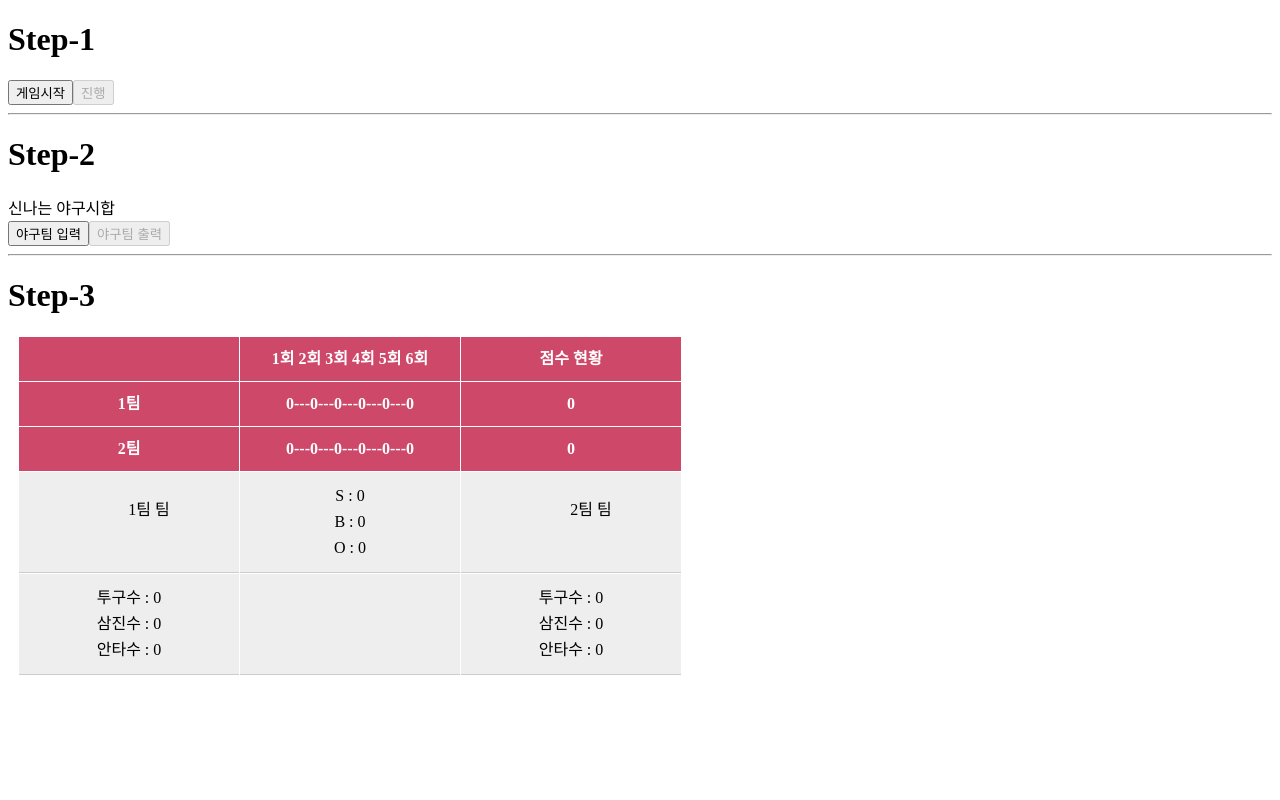
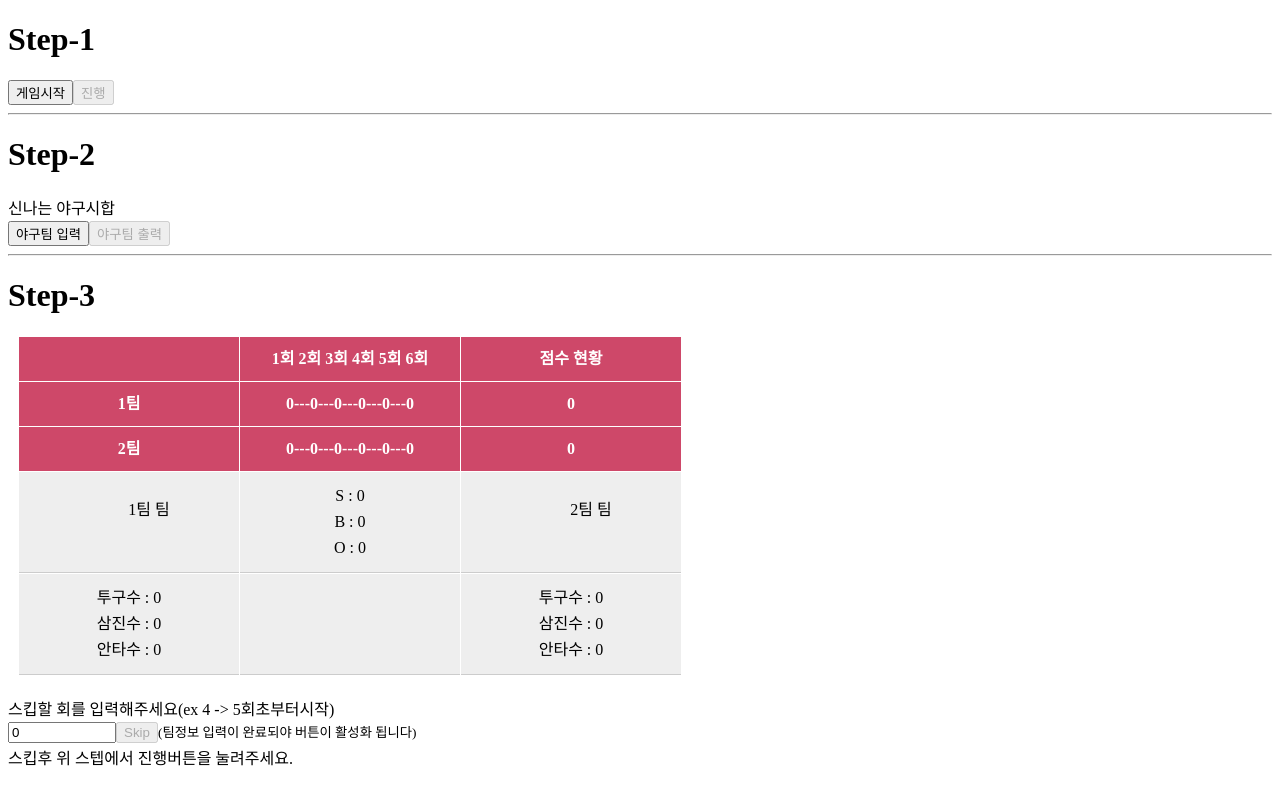
Before and after one commit to Hu2y/CodeSquad_CodingTest, a Vue app: page / in a window 1280 px wide. Built offline with nearby package versions, Linux system fonts and the light colour scheme.

Commit message:
* skip 기능 구현
 - 입력한 라운드 다음 회초로 스킵

```diff
--- a/src/components/Step2-3.vue
+++ b/src/components/Step2-3.vue
@@ -137,6 +137,11 @@
         </table>
       </div>
     </div>
+    <p>스킵할 회를 입력해주세요(ex 4 -> 5회초부터시작)</p>
+    <input type="number" v-model="skipNum" min="1" max="6" style="width: 100px" placeholder="스킵 할 회 입력">
+    <button :disabled="skipBtn" id="skip" @click="skipFunc">Skip</button>
+    <small>(팀정보 입력이 완료되야 버튼이 활성화 됩니다)</small>
+    <p>스킵후 위 스텝에서 진행버튼을 눌려주세요.</p>
   </div>
 </template>
 
@@ -178,7 +183,9 @@ export default {
       firstpitching: 0, // 1팀 총 투구수
       secondPitching: 0, // 2팀 총 투구수 ,
       so: {fso: 0, sso: 0}, // 각팀 삼진 수
-      teamHits: {fhits: 0, shits: 0} // 각팀 안타수
+      teamHits: {fhits: 0, shits: 0}, // 각팀 안타수,
+      skipBtn: true,
+      skipNum: 0
     };
   },
   methods: {
@@ -239,6 +246,7 @@ export default {
     // 게임 구현 부분 메서드
     startBtn() {
       this.playView = true;
+      this.skipBtn = false; // 스킵 버튼 활성화
     },
     init() {
       this.strike = 0;
@@ -362,6 +370,14 @@ export default {
       }
       this.strike = 0;
       this.ball = 0;
+    },
+    skipFunc() {
+      while(this.round <= this.skipNum) {
+        console.log('스킵호출되엇다.',this.round, this.skipNum)
+        // (function(){document.getElementById('skip').click()})()
+        this.nextBtn()
+      }
+      this.skipBtn= true
     }
   }
 };
```
